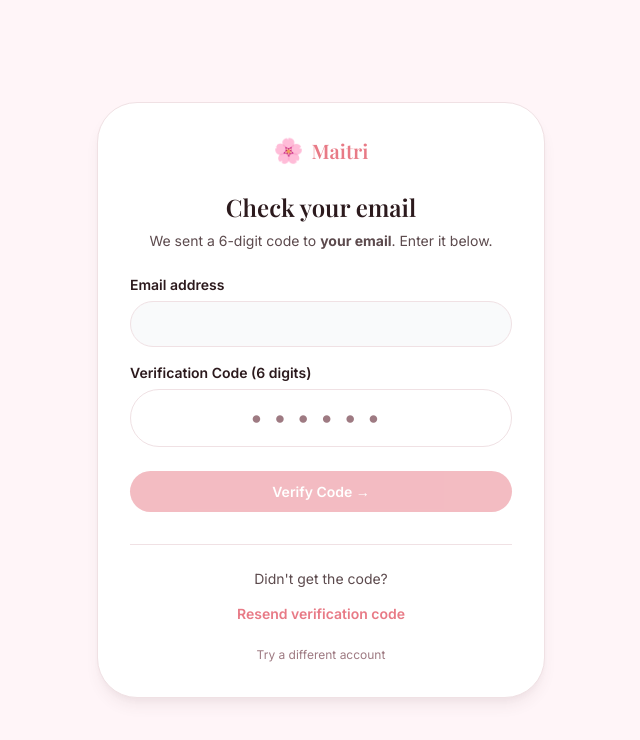
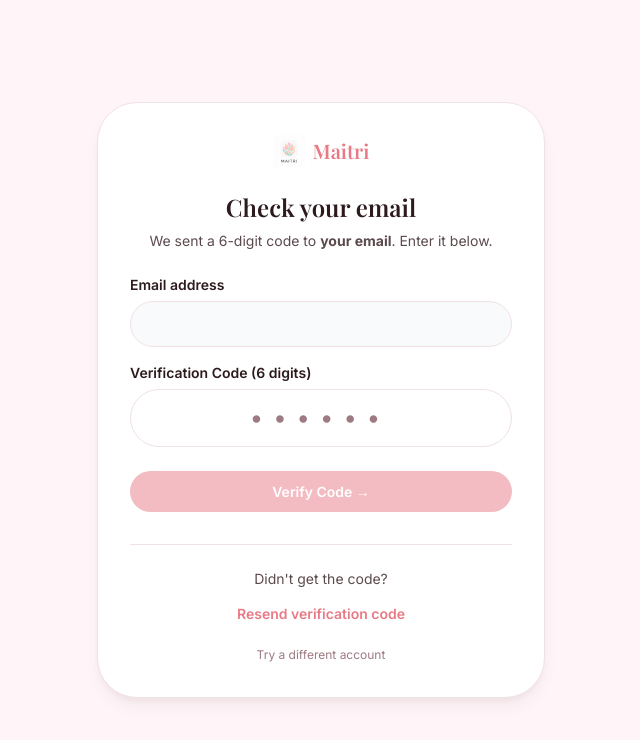
Before and after one commit to Pratik-kr21/Maitri, a React (Vite) app: page /verify-email in a window 1280 px wide. Shown: the top 740 px of the page, without its empty margins (319-959 px from the left). Built offline with nearby package versions, Linux system fonts and the light colour scheme; no server answers.

Commit message:
update the logo and alerts on login and signup page

```diff
--- a/src/components/layout/AppLayout.jsx
+++ b/src/components/layout/AppLayout.jsx
@@ -25,11 +25,7 @@
                     <div className="flex justify-between items-center h-16">
                         {/* Logo */}
                         <div className="flex items-center gap-2">
-                            <div className="w-8 h-8 rounded-lg bg-[#E87A86] flex items-center justify-center">
-                                <svg width="18" height="18" viewBox="0 0 24 24" fill="white">
-                                    <path d="M12 2C6.48 2 2 6.48 2 12s4.48 10 10 10 10-4.48 10-10S17.52 2 12 2zm-1 14H9V8h2v8zm4 0h-2V8h2v8z" />
-                                </svg>
-                            </div>
+                            <img src="/favicon.svg" alt="Maitri logo" className="w-8 h-8" />
                             <span className="font-heading text-xl font-semibold text-[#2C1A1D]">Maitri</span>
                         </div>
 
--- a/src/pages/LandingPage.jsx
+++ b/src/pages/LandingPage.jsx
@@ -33,7 +33,7 @@
                 style={{ background: 'rgba(255,245,248,0.93)', backdropFilter: 'blur(12px)' }}>
                 <div className="max-w-6xl mx-auto px-6 h-16 flex items-center justify-between gap-4">
                     <div className="flex items-center gap-2">
-                        <span className="text-2xl">🌸</span>
+                        <img src="/favicon.svg" alt="Maitri logo" className="w-8 h-8" />
                         <span className="font-heading text-xl font-semibold text-brand-primary">Maitri</span>
                     </div>
                     <nav className="hidden sm:flex gap-6 text-sm font-medium text-maitri-mid">
@@ -211,7 +211,7 @@
             <footer className="border-t border-maitri-border py-6 px-6">
                 <div className="max-w-6xl mx-auto flex flex-col gap-2">
                     <div className="flex items-center gap-2">
-                        <span className="text-xl">🌸</span>
+                        <img src="/favicon.svg" alt="Maitri logo" className="w-7 h-7" />
                         <span className="font-heading text-lg font-semibold text-brand-primary">Maitri</span>
                     </div>
                     <p className="text-xs text-maitri-muted max-w-xl">
--- a/src/pages/LoginPage.jsx
+++ b/src/pages/LoginPage.jsx
@@ -17,7 +17,6 @@
         setLoading(true);
         try {
             const res = await api.post('/auth/login', { identifier });
-            window.alert('SENT! Check your email or look at the screen for dev code.');
             setSubmitted(true);
             // res.data.email is the actual email we sent to
             if (res.data.email) setSentToEmail(res.data.email);
@@ -26,7 +25,6 @@
             console.error('Login error details:', err);
             const status = err.response?.status;
             const msg = err.response?.data?.message || err.message;
-            window.alert(`Login Failed!\nStatus: ${status || 'Network Error'}\nMessage: ${msg}`);
             toast.error(`Error (${status || 'Network'}): ${msg}`);
         } finally {
             setLoading(false);
@@ -40,7 +38,7 @@
                 <div className="bg-white rounded-3xl p-8 shadow-md-pink border border-maitri-border">
                     {/* Logo */}
                     <Link to="/" className="flex items-center gap-2 no-underline mb-8">
-                        <span className="text-2xl">🌸</span>
+                        <img src="/favicon.svg" alt="Maitri logo" className="w-8 h-8" />
                         <span className="font-heading text-xl font-semibold text-brand-primary">Maitri</span>
                     </Link>
 
--- a/src/pages/SignupPage.jsx
+++ b/src/pages/SignupPage.jsx
@@ -87,7 +87,6 @@
             toast.success('Account created! Check your email for the code.');
         } catch (err) {
             const msg = err.response?.data?.message || err.message || 'Something went wrong';
-            window.alert(`Signup Failed: ${msg}`);
             toast.error(msg);
 
             // Map common errors back to fields and go back to first step
@@ -109,7 +108,7 @@
                 <div className="bg-white rounded-3xl p-8 shadow-md-pink border border-maitri-border">
                     {/* Logo */}
                     <Link to="/" className="flex items-center gap-2 no-underline mb-6">
-                        <span className="text-2xl">🌸</span>
+                        <img src="/favicon.svg" alt="Maitri logo" className="w-8 h-8" />
                         <span className="font-heading text-xl font-semibold text-brand-primary">Maitri</span>
                     </Link>
 
--- a/src/pages/VerifyEmailPage.jsx
+++ b/src/pages/VerifyEmailPage.jsx
@@ -69,7 +69,7 @@
         <div className="min-h-screen bg-bg-primary flex items-center justify-center px-4">
             <div className="w-full max-w-md bg-white rounded-3xl p-8 shadow-md-pink border border-maitri-border">
                 <Link to="/" className="flex justify-center items-center gap-2 no-underline mb-6">
-                    <span className="text-2xl">🌸</span>
+                    <img src="/favicon.svg" alt="Maitri logo" className="w-8 h-8" />
                     <span className="font-heading text-xl font-semibold text-brand-primary">Maitri</span>
                 </Link>
 
```
